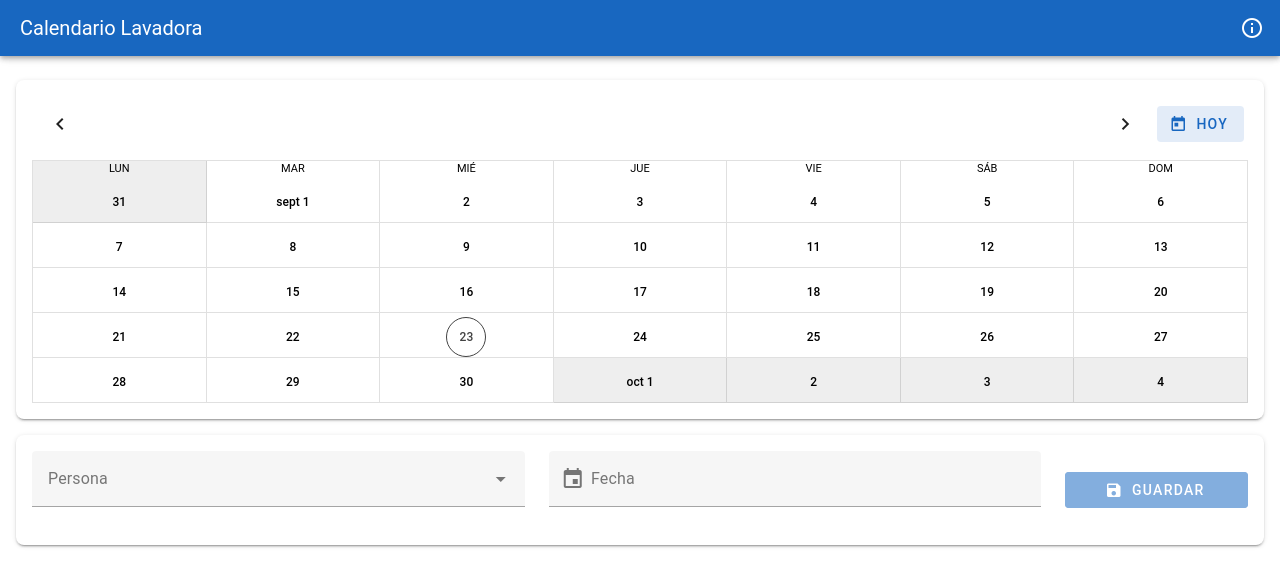
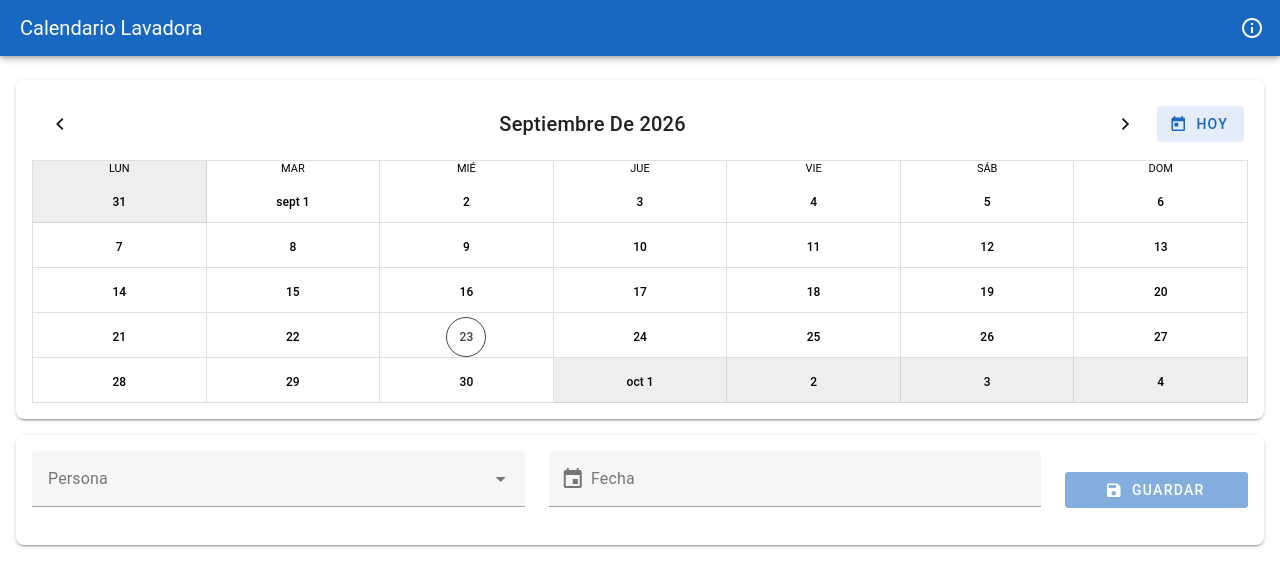
Before and after one commit to sirpulpo/vue-pwa-calendario-lavadora, a Vue app: page / in a window 1280 px wide. Shown: the top 586 px of the page. Built offline with nearby package versions, Linux system fonts and the light colour scheme.

Commit message:
Fix en título de calendario

```diff
--- a/src/views/HomeView.vue
+++ b/src/views/HomeView.vue
@@ -6,7 +6,7 @@
 
         <v-spacer />
 
-        <v-toolbar-title class="text-capitalize text-center flex-grow-0 mx-2 text-h6">
+        <v-toolbar-title class="text-capitalize text-center mx-2 text-h6">
           {{ monthLabel }}
         </v-toolbar-title>
 
```
